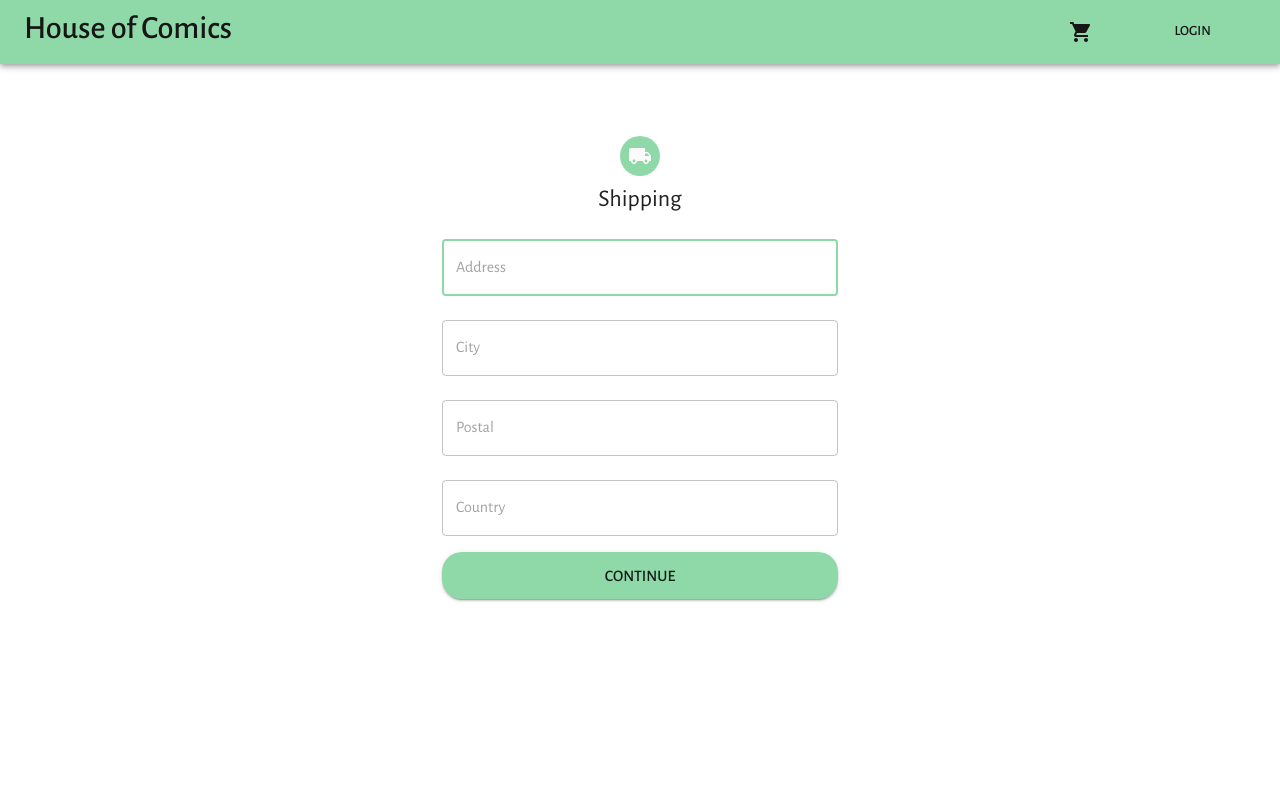
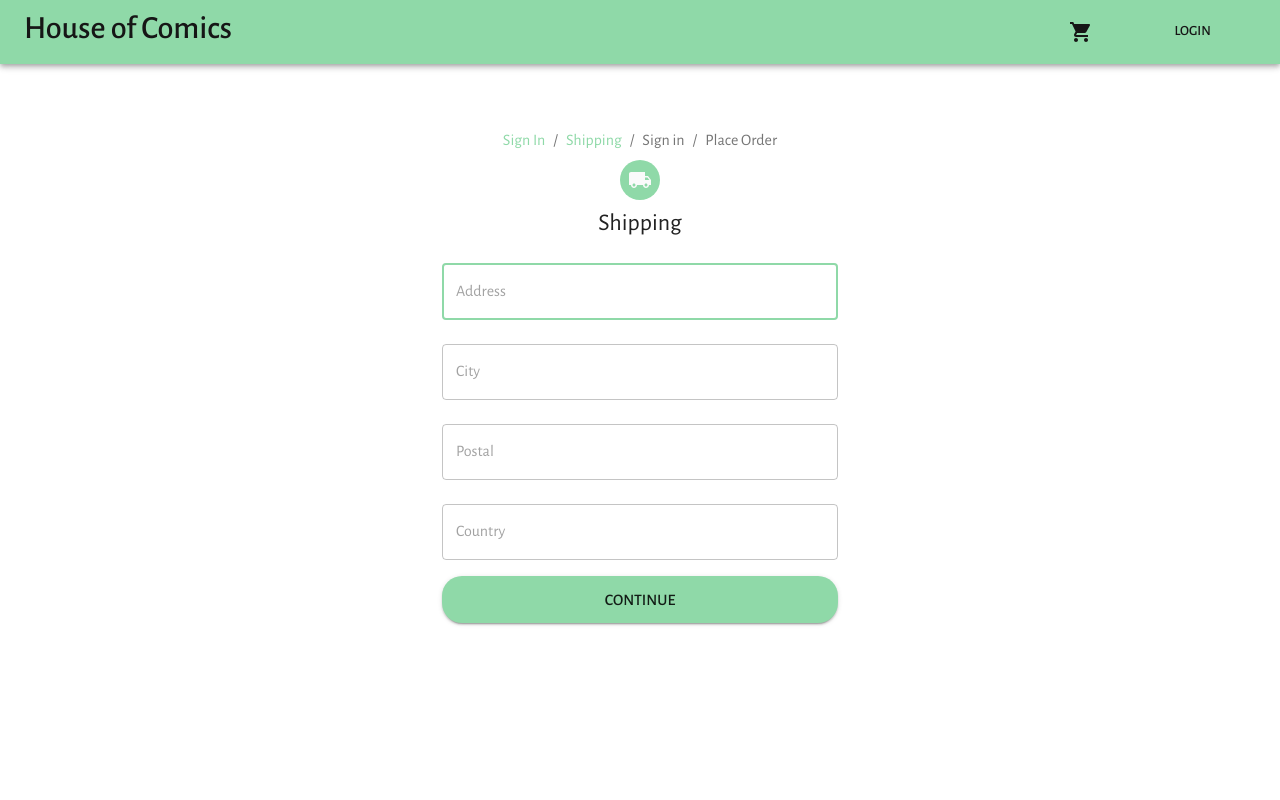
Before and after one commit to AmitrajitDas/House-of-Comics, a React (Create React App) app in the folder client/: page /shipping in a window 1280 px wide. Shown: the top 800 px of the page. Built offline with nearby package versions, Linux system fonts and the light colour scheme.

Commit message:
sign in and shipping breadcrumbs

```diff
--- /dev/null
+++ b/client/src/components/checkout/CheckOutSteps.js
@@ -0,0 +1,44 @@
+import { Typography, Breadcrumbs, Link } from '@material-ui/core'
+import { useStyles } from './styles'
+
+const CheckOutSteps = ({ step1, step2, step3, step4 }) => {
+
+    const classes = useStyles()
+
+    return (
+        <div>
+            <Breadcrumbs aria-label='breadcrumb'>
+                {step1 ? (
+                    <Link href='/login'>
+                        Sign In
+                    </Link>
+                ) : (
+                    <span>Sign in</span>
+                )}
+                {step2 ? (
+                    <Link href='/shipping'>
+                        Shipping
+                    </Link>
+                ) : (
+                    <span>Shipping</span>
+                )}
+                {step3 ? (
+                    <Link href='/payment'>
+                        Payment
+                    </Link>
+                ) : (
+                    <span>Sign in</span>
+                )}
+                {step4 ? (
+                    <Link href='/placeorder'>
+                        Place Order
+                    </Link>
+                ) : (
+                    <span>Place Order</span>
+                )}
+            </Breadcrumbs>
+        </div>
+    )
+}
+
+export default CheckOutSteps
--- /dev/null
+++ b/client/src/components/checkout/styles.js
@@ -0,0 +1,7 @@
+import { makeStyles } from '@material-ui/core/styles';
+
+export const useStyles = makeStyles((theme) => ({
+
+
+
+}));
--- a/client/src/screens/shippingscreen/ShippingScreen.js
+++ b/client/src/screens/shippingscreen/ShippingScreen.js
@@ -19,6 +19,7 @@ import LocalShippingIcon from '@material-ui/icons/LocalShipping'
 import Loader from '../../components/loader/Loader'
 import RedAlertBox from '../../components/alert/RedAlert'
 
+import CheckOutSteps from '../../components/checkout/CheckOutSteps'
 import { saveShippingAddressAction } from '../../redux/actions/cartAction'
 import { useStyles } from './styles';
 
@@ -45,6 +46,7 @@ const LoginScreen = ({ location, history }) => {
     <Container component="main" maxWidth="xs">
       <CssBaseline />
       <div Paper className={classes.paper}>
+        <CheckOutSteps step1 step2 />
         <Avatar className={classes.avatar}>
           <LocalShippingIcon />
         </Avatar>
```
